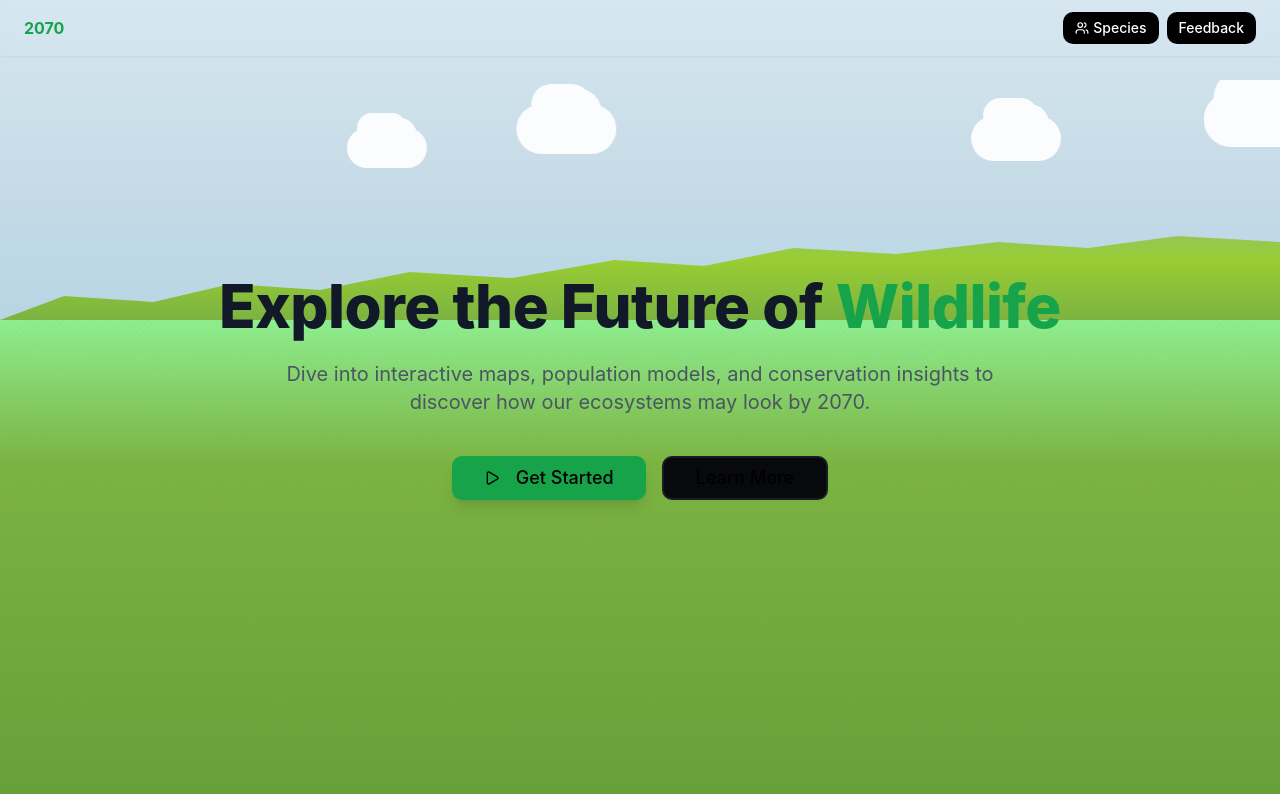
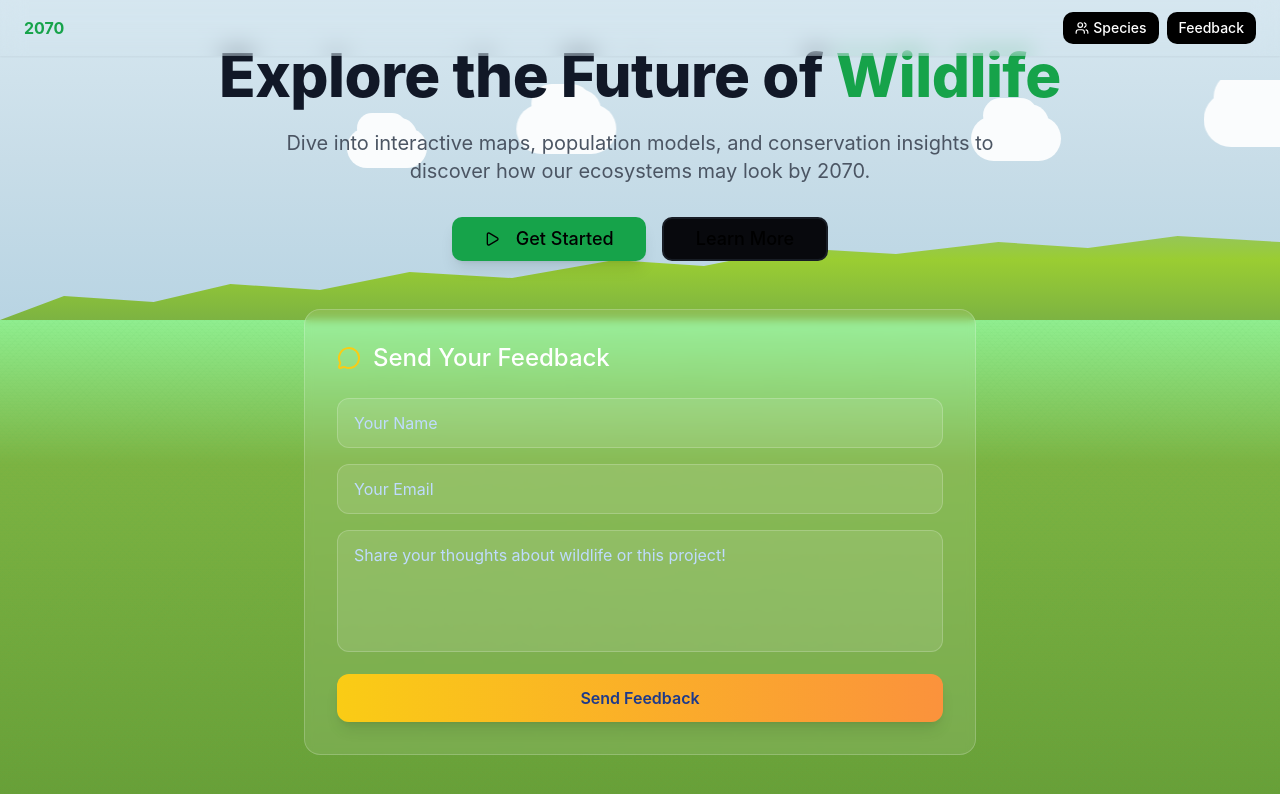
Before and after one commit to pprachhiii/2070, a React (Vite) app: page / in a window 1280 px wide. Shown: the top 794 px of the page. Built offline with nearby package versions, Linux system fonts and the light colour scheme.

Commit message:
updated readme and added detais to get mail

```diff
--- a/src/components/WildlifeHero.tsx
+++ b/src/components/WildlifeHero.tsx
@@ -1,8 +1,9 @@
 import React from 'react';
 import { Button } from '@/components/ui/button';
 import { Play } from 'lucide-react';
+import { MessageCircle } from 'lucide-react';
+import Navbar from './Navbar';
 import './styles/wildelifeBackground.css';
-import Navbar from './Navbar';
 
 interface WildlifeHeroProps {
   onGetStarted: () => void;
@@ -12,20 +13,16 @@ interface WildlifeHeroProps {
 const WildlifeHero: React.FC<WildlifeHeroProps> = ({ onGetStarted, onSpeciesClick }) => {
   return (
     <div className="relative w-full min-h-screen flex flex-col">
-      <Navbar
-        onHomeClick={onGetStarted}
-        onSpeciesClick={onSpeciesClick}
-      />
+      <Navbar onHomeClick={onGetStarted} onSpeciesClick={onSpeciesClick} />
 
       {/* Hero Section */}
-      <div className="wildlife-bg relative flex-grow flex items-center justify-center overflow-hidden">
-        {/* Scenic Background */}
+      <div className="wildlife-bg relative flex-grow flex flex-col items-center justify-center overflow-hidden">
         <div className="sky" />
         <div className="clouds">
-          <div className="cloud cloud1"></div>
-          <div className="cloud cloud2"></div>
-          <div className="cloud cloud3"></div>
-          <div className="cloud cloud4"></div>
+          <div className="cloud cloud1" />
+          <div className="cloud cloud2" />
+          <div className="cloud cloud3" />
+          <div className="cloud cloud4" />
         </div>
         <div className="mountains" />
         <div className="field">
@@ -34,18 +31,15 @@ const WildlifeHero: React.FC<WildlifeHeroProps> = ({ onGetStarted, onSpeciesClic
 
         {/* Hero Content */}
         <div className="relative z-10 text-center w-full px-6 max-w-5xl">
-          <div className="mb-10">
-            <h1 className="text-4xl md:text-6xl font-extrabold mb-6 text-gray-900 dark:text-white leading-tight">
-              Explore the Future of <span className="text-green-600">Wildlife</span>
-            </h1>
-            <p className="text-lg md:text-xl text-gray-600 dark:text-gray-300 mb-8 leading-relaxed max-w-3xl mx-auto">
-              Dive into interactive maps, population models, and conservation insights
-              to discover how our ecosystems may look by 2070.
-            </p>
-          </div>
+          <h1 className="text-4xl md:text-6xl font-extrabold mb-6 text-gray-900 dark:text-white leading-tight">
+            Explore the Future of <span className="text-green-600">Wildlife</span>
+          </h1>
+          <p className="text-lg md:text-xl text-gray-600 dark:text-gray-300 mb-8 leading-relaxed max-w-3xl mx-auto">
+            Dive into interactive maps, population models, and conservation insights to discover how our ecosystems may look by 2070.
+          </p>
 
           {/* Action Buttons */}
-          <div className="flex flex-col sm:flex-row gap-4 justify-center items-center mb-6">
+          <div className="flex flex-col sm:flex-row gap-4 justify-center items-center mb-12">
             <Button
               size="lg"
               className="px-8 py-4 text-lg shadow-lg bg-green-600 text-black hover:bg-green-600 hover:scale-105 focus:outline-none transition"
@@ -70,6 +64,48 @@ const WildlifeHero: React.FC<WildlifeHeroProps> = ({ onGetStarted, onSpeciesClic
               </Button>
             </a>
           </div>
+
+          {/* Feedback Form */}
+          <div className="bg-white/10 backdrop-blur-sm rounded-2xl p-8 border border-white/20 max-w-2xl mx-auto">
+            <h3 className="text-2xl font-medium text-white mb-6 flex items-center gap-3">
+              <MessageCircle size={24} className="text-yellow-400" />
+              Send Your Feedback
+            </h3>
+
+            <form
+              action="https://formspree.io/f/movepkgr"
+              method="POST"
+              className="space-y-4"
+            >
+              <input
+                type="text"
+                name="name"
+                placeholder="Your Name"
+                required
+                className="w-full bg-white/10 border border-white/20 rounded-lg px-4 py-3 text-white placeholder-blue-200 focus:outline-none focus:border-yellow-400 transition-colors"
+              />
+              <input
+                type="email"
+                name="email"
+                placeholder="Your Email"
+                required
+                className="w-full bg-white/10 border border-white/20 rounded-lg px-4 py-3 text-white placeholder-blue-200 focus:outline-none focus:border-yellow-400 transition-colors"
+              />
+              <textarea
+                name="message"
+                rows={4}
+                placeholder="Share your thoughts about wildlife or this project!"
+                required
+                className="w-full bg-white/10 border border-white/20 rounded-lg px-4 py-3 text-white placeholder-blue-200 focus:outline-none focus:border-yellow-400 transition-colors resize-none"
+              />
+              <button
+                type="submit"
+                className="w-full bg-gradient-to-r from-yellow-400 to-orange-400 text-blue-900 py-3 rounded-lg font-semibold hover:scale-105 transition-transform duration-300 shadow-lg"
+              >
+                Send Feedback
+              </button>
+            </form>
+          </div>
         </div>
       </div>
     </div>
```
Also changed, not shown: 1 other file (tests, documents, lock files or other folders).
